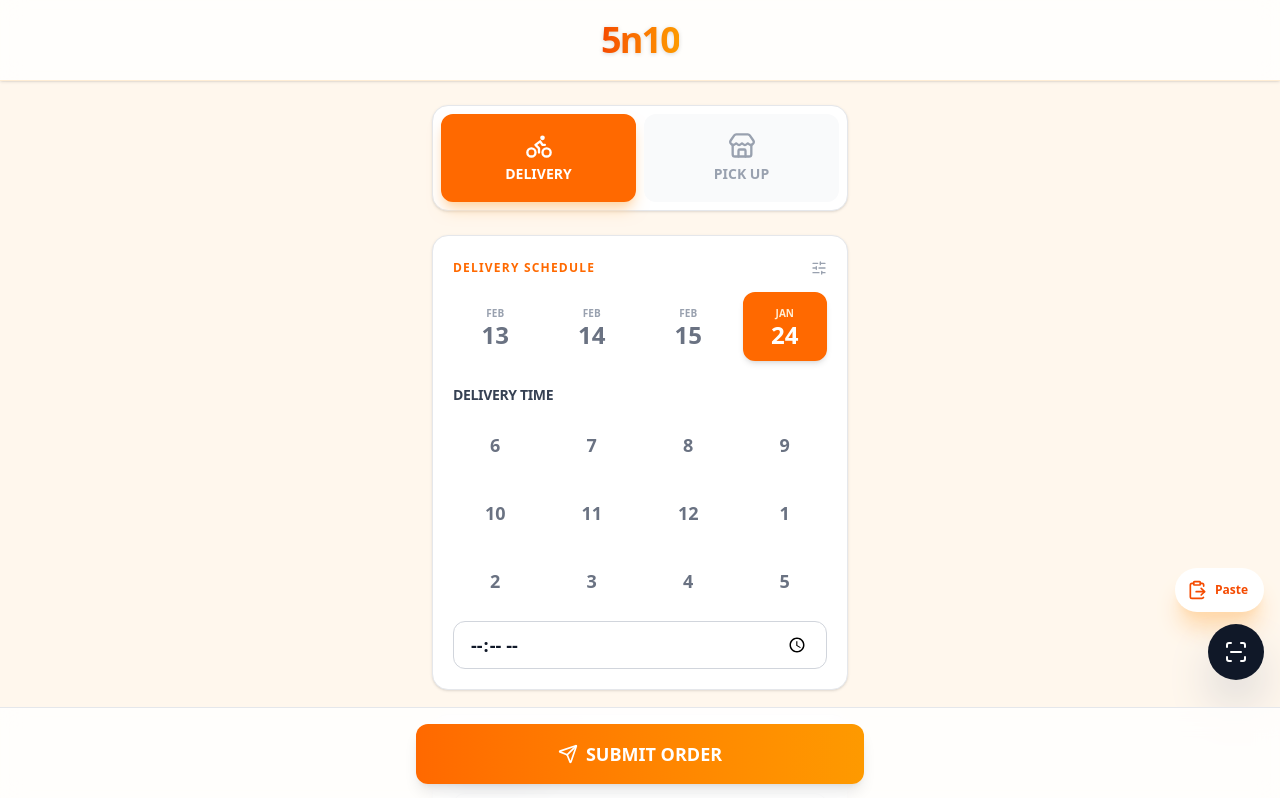
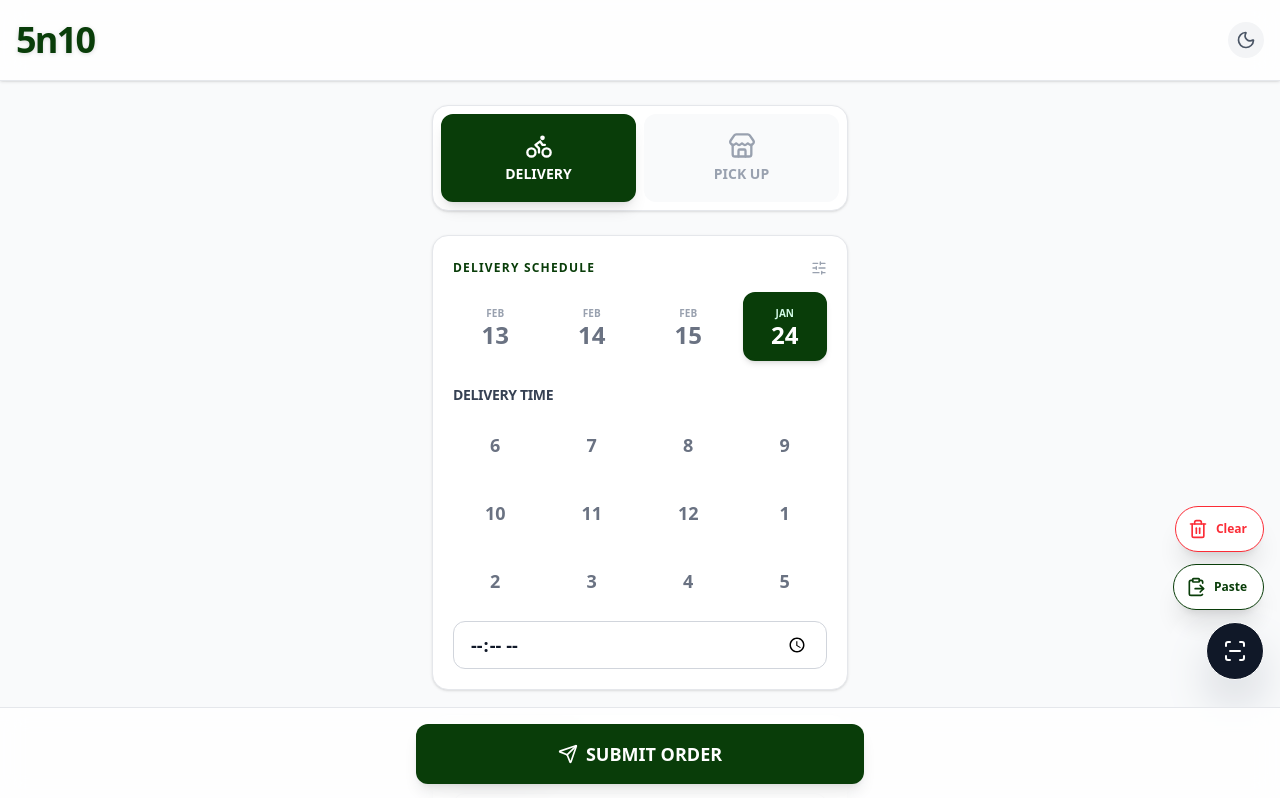
Before and after one commit to 2xe2ipii/bulakbot, a React (Vite) app: page / in a window 1280 px wide. Shown: the top 798 px of the page. Built offline with nearby package versions, Linux system fonts and the light colour scheme.

Commit message:
light mode dark mode

```diff
--- a/src/App.tsx
+++ b/src/App.tsx
@@ -1,10 +1,10 @@
 import { useState, useEffect } from 'react';
 import { useForm, FormProvider, type SubmitHandler, type DefaultValues } from 'react-hook-form';
 import { zodResolver } from '@hookform/resolvers/zod';
-import { Loader2, ScanLine, Send, Bike, Store, ChevronUp, ChevronDown, ClipboardPaste, Check } from 'lucide-react';
+import { Loader2, ScanLine, Send, Bike, Store, ChevronUp, ChevronDown, ClipboardPaste, Check, Trash2, Moon, Sun } from 'lucide-react';
 
 import { OrderSchema, type OrderFormValues } from './lib/schema';
-import { parseOrderText } from './lib/parser'; // <--- IMPORTED PARSER
+import { parseOrderText } from './lib/parser';
 import { submitOrderToSheet } from './lib/gas';
 import { cn, formatCurrency } from './lib/utils';
 
@@ -16,6 +16,30 @@ function App() {
   const [isParsing, setIsParsing] = useState(false);
   const [isSubmitting, setIsSubmitting] = useState(false);
   const [showInventory, setShowInventory] = useState(false);
+
+  // --- DARK MODE LOGIC ---
+  // 1. Check LocalStorage first. 2. Fallback to System preference.
+  const [isDarkMode, setIsDarkMode] = useState(() => {
+    if (typeof window !== 'undefined') {
+        const stored = localStorage.getItem('theme');
+        if (stored === 'dark') return true;
+        if (stored === 'light') return false;
+        return window.matchMedia('(prefers-color-scheme: dark)').matches;
+    }
+    return false;
+  });
+
+  // Apply the class manually
+  useEffect(() => {
+    const root = window.document.documentElement;
+    if (isDarkMode) {
+      root.classList.add('dark');
+      localStorage.setItem('theme', 'dark');
+    } else {
+      root.classList.remove('dark');
+      localStorage.setItem('theme', 'light');
+    }
+  }, [isDarkMode]);
 
   // State for the "Quick Paste" button feedback
   const [isPasting, setIsPasting] = useState(false);
@@ -68,7 +92,6 @@ function App() {
 
         const parsedData = parseOrderText(text);
 
-        // Populate Form
         (Object.keys(parsedData) as Array<keyof OrderFormValues>).forEach((key) => {
             const value = parsedData[key];
             if (value !== undefined && value !== null) {
@@ -77,12 +100,10 @@ function App() {
             }
         });
 
-        // Show inventory if needed
         if (parsedData.flowers && Object.values(parsedData.flowers).some(v => v > 0)) {
             setShowInventory(true);
         }
 
-        // Success Animation
         setPasteSuccess(true);
         setTimeout(() => setPasteSuccess(false), 2000);
 
@@ -99,7 +120,7 @@ function App() {
     try {
       data.total = data.amountPaid + data.balance;
       await submitOrderToSheet(data);
-      if(confirm("Submitted! Clear form?")) reset();
+      if(confirm("Submitted! Clear form?")) reset(defaultValues);
     } catch (error) {
       alert("Error: " + error);
     } finally {
@@ -109,13 +130,22 @@ function App() {
 
   return (
     <FormProvider {...methods}>
-      <div className="min-h-screen font-sans text-gray-900 pb-32 bg-orange-50 relative">
+      <div className="min-h-screen font-sans text-gray-900 dark:text-gray-100 pb-32 bg-gray-50 dark:bg-gray-900 relative transition-colors duration-300">
 
         {/* HEADER */}
-        <header className="sticky top-0 z-30 bg-white/80 backdrop-blur-md border-b border-orange-100 px-4 py-5 flex justify-center items-center shadow-sm">
-            <h1 className="text-4xl font-black tracking-tighter text-transparent bg-clip-text bg-gradient-to-r from-orange-600 to-amber-500 drop-shadow-sm">
+        <header className="sticky top-0 z-30 bg-white/80 dark:bg-gray-800/80 backdrop-blur-md border-b border-gray-200 dark:border-gray-700 px-4 py-5 flex justify-between items-center shadow-sm">
+            <h1 className="text-4xl font-black tracking-tighter text-[#093D09] dark:text-[#093D09] dark:text-emerald-500 drop-shadow-sm">
               5n10
             </h1>
+
+            {/* Dark Mode Toggle */}
+            <button
+              type="button"
+              onClick={() => setIsDarkMode(!isDarkMode)}
+              className="p-2 rounded-full bg-gray-100 dark:bg-gray-700 text-gray-600 dark:text-yellow-400 hover:bg-gray-200 dark:hover:bg-gray-600 transition-colors"
+            >
+              {isDarkMode ? <Sun size={20} /> : <Moon size={20} />}
+            </button>
         </header>
 
         <main className="max-w-md mx-auto px-4 py-6 space-y-6">
@@ -128,7 +158,7 @@ function App() {
           <form onSubmit={handleSubmit(onSubmit)} className="space-y-6">
 
             {/* TYPE SELECTOR */}
-            <div className="bg-white p-2 rounded-2xl shadow-sm border border-gray-200">
+            <div className="bg-white dark:bg-gray-800 p-2 rounded-2xl shadow-sm border border-gray-200 dark:border-gray-700">
                <div className="grid grid-cols-2 gap-2">
                   {['DELIVERY', 'PICK UP'].map((type) => (
                     <button
@@ -141,8 +171,8 @@ function App() {
                       className={cn(
                         "flex flex-col items-center justify-center gap-1 py-4 rounded-xl border-2 font-black transition-all",
                         watch('type') === type
-                          ? "border-orange-500 bg-orange-500 text-white shadow-lg shadow-orange-200"
-                          : "border-transparent bg-gray-50 text-gray-400 hover:bg-gray-100"
+                          ? "border-[#093D09] bg-[#093D09] text-white shadow-lg" // STRICT DARK GREEN
+                          : "border-transparent bg-gray-50 dark:bg-gray-700 text-gray-400 hover:bg-gray-100 dark:hover:bg-gray-600"
                       )}
                     >
                       {type === 'DELIVERY' ? <Bike size={28} /> : <Store size={28} />}
@@ -156,18 +186,18 @@ function App() {
             <DateSelector isPickUp={isPickUp} />
 
             {/* DETAILS */}
-            <div className="bg-white p-5 rounded-2xl shadow-sm border border-gray-200 space-y-4">
-              <h2 className="text-xs font-black uppercase tracking-widest text-orange-500">Contact Details</h2>
+            <div className="bg-white dark:bg-gray-800 p-5 rounded-2xl shadow-sm border border-gray-200 dark:border-gray-700 space-y-4">
+              <h2 className="text-xs font-black uppercase tracking-widest text-[#093D09] dark:text-emerald-400">Contact Details</h2>
               <FormInput label={isPickUp ? "Pick Up By" : "Delivered To"} name="deliveredTo" register={register} errors={errors} />
               <FormInput label="Contact #" name="contactNumber" register={register} errors={errors} type="text" placeholder="09xxxxxxxxx" />
               <FormInput label="Ordered By" name="orderedBy" register={register} errors={errors} />
-              {!isPickUp && <FormInput label="Address" name="address" type="textarea" register={register} errors={errors} />}
+              {!isPickUp && <FormInput label="Address" name="address" type="textarea" register={register} errors={errors} /> }
               <FormInput label="Card Message" name="cardMessage" type="textarea" register={register} errors={errors} />
             </div>
 
             {/* ORDER SPECS */}
-            <div className="bg-white p-5 rounded-2xl shadow-sm border border-gray-200 space-y-4">
-              <h2 className="text-xs font-black uppercase tracking-widest text-orange-500">Order Details</h2>
+            <div className="bg-white dark:bg-gray-800 p-5 rounded-2xl shadow-sm border border-gray-200 dark:border-gray-700 space-y-4">
+              <h2 className="text-xs font-black uppercase tracking-widest text-[#093D09] dark:text-emerald-400">Order Details</h2>
               <FormInput label="Order Summary" name="orderSummary" register={register} errors={errors} placeholder="e.g. 1 Dozen Red Roses" />
               <div className="grid grid-cols-2 gap-3">
                  <FormInput label="Code" name="code" register={register} errors={errors} placeholder="e.g. R01" />
@@ -177,18 +207,18 @@ function App() {
             </div>
 
             {/* INVENTORY */}
-            <div className="bg-white rounded-2xl shadow-sm border border-gray-200 overflow-hidden">
+            <div className="bg-white dark:bg-gray-800 rounded-2xl shadow-sm border border-gray-200 dark:border-gray-700 overflow-hidden">
               <button
                 type="button"
                 onClick={() => setShowInventory(!showInventory)}
-                className="w-full flex justify-between items-center p-5 bg-gray-50 hover:bg-gray-100 transition-colors"
+                className="w-full flex justify-between items-center p-5 bg-gray-50 dark:bg-gray-700 hover:bg-gray-100 dark:hover:bg-gray-600 transition-colors"
               >
-                <h2 className="text-xs font-black uppercase tracking-widest text-gray-500">Inventory Counts</h2>
+                <h2 className="text-xs font-black uppercase tracking-widest text-gray-500 dark:text-gray-300">Inventory Counts</h2>
                 {showInventory ? <ChevronUp size={16} /> : <ChevronDown size={16} />}
               </button>
 
               {showInventory && (
-                <div className="p-5 grid grid-cols-2 gap-3 bg-white border-t border-gray-100">
+                <div className="p-5 grid grid-cols-2 gap-3 bg-white dark:bg-gray-800 border-t border-gray-100 dark:border-gray-700">
                   {['localRed', 'localPink', 'localWhite', 'importedRed', 'twoTonePink', 'chinaPink', 'sunflower', 'carnation', 'tulips', 'stargazer'].map((f) => (
                     // @ts-ignore
                     <FormInput key={f} label={f.replace(/([A-Z])/g, ' $1').trim()} name={`flowers.${f}`} type="number" register={register} errors={errors} />
@@ -198,11 +228,11 @@ function App() {
             </div>
 
             {/* PAYMENT */}
-            <div className="bg-white p-5 rounded-2xl shadow-sm border border-gray-200 space-y-4">
+            <div className="bg-white dark:bg-gray-800 p-5 rounded-2xl shadow-sm border border-gray-200 dark:border-gray-700 space-y-4">
                <div className="flex justify-between items-center">
-                  <h2 className="text-xs font-black uppercase tracking-widest text-orange-500">Payment</h2>
+                  <h2 className="text-xs font-black uppercase tracking-widest text-[#093D09] dark:text-emerald-400">Payment</h2>
                   <div className={cn("px-2 py-1 rounded text-xs font-bold border",
-                    watch('status') === 'PAID' ? "bg-emerald-50 text-emerald-600 border-emerald-200" : "bg-red-50 text-red-600 border-red-200")}>
+                    watch('status') === 'PAID' ? "bg-emerald-50 dark:bg-emerald-900/30 text-emerald-600 dark:text-emerald-400 border-emerald-200 dark:border-emerald-800" : "bg-red-50 dark:bg-red-900/30 text-red-600 dark:text-red-400 border-red-200 dark:border-red-800")}>
                     {watch('status')}
                   </div>
                </div>
@@ -215,7 +245,7 @@ function App() {
                  <FormInput label="Balance" name="balance" type="number" step="0.01" register={register} errors={errors} />
               </div>
               {!isPickUp && <FormInput label="Del. Fee" name="deliveryFee" type="number" step="0.01" register={register} errors={errors} />}
-               <div className="mt-2 p-4 bg-gray-900 text-white rounded-xl flex justify-between items-center shadow-lg shadow-gray-200">
+               <div className="mt-2 p-4 bg-gray-900 dark:bg-black text-white rounded-xl flex justify-between items-center shadow-lg shadow-gray-200 dark:shadow-none">
                   <span className="text-sm font-bold uppercase text-gray-400">Total</span>
                   <span className="text-2xl font-black">{formatCurrency(Number(amountPaid) + Number(balance))}</span>
                </div>
@@ -225,16 +255,27 @@ function App() {
             {!isParsing && (
               <div className="fixed bottom-24 right-4 z-40 flex flex-col gap-3 items-end animate-in fade-in slide-in-from-bottom-10 duration-500">
 
-                {/* 1. QUICK PASTE BUTTON (Secondary) */}
+                {/* 1. CLEAR BUTTON */}
+                <button
+                    type="button"
+                    onClick={() => reset(defaultValues)}
+                    className="p-3 rounded-full bg-white dark:bg-gray-800 text-red-500 hover:bg-red-50 dark:hover:bg-red-900/20 shadow-xl active:scale-90 transition-all flex items-center gap-2 border dark:border-gray-700"
+                    title="Clear All Fields"
+                >
+                    <Trash2 size={20} />
+                    <span className="text-xs font-bold pr-1">Clear</span>
+                </button>
+
+                {/* 2. PASTE BUTTON */}
                 <button
                     type="button"
                     onClick={handleQuickPaste}
                     disabled={isPasting}
                     className={cn(
-                        "p-3 rounded-full shadow-xl shadow-orange-200 active:scale-90 transition-all flex items-center gap-2",
+                        "p-3 rounded-full shadow-xl active:scale-90 transition-all flex items-center gap-2 border dark:border-gray-700",
                         pasteSuccess
                             ? "bg-emerald-500 text-white"
-                            : "bg-white text-orange-600 hover:bg-orange-50"
+                            : "bg-white dark:bg-gray-800 text-[#093D09] dark:text-emerald-400 hover:bg-gray-50 dark:hover:bg-gray-700"
                     )}
                     title="Paste & Autofill"
                 >
@@ -245,15 +286,14 @@ function App() {
                     ) : (
                         <ClipboardPaste size={20} />
                     )}
-                    {/* Optional Label for clarity */}
                     <span className="text-xs font-bold pr-1">{pasteSuccess ? "Parsed!" : "Paste"}</span>
                 </button>
 
-                {/* 2. MAIN SCAN BUTTON (Primary) */}
+                {/* 3. SCAN BUTTON */}
                 <button
                     type="button"
                     onClick={() => setIsParsing(true)}
-                    className="bg-gray-900 text-white p-4 rounded-full shadow-2xl shadow-gray-400 active:scale-90 transition-all hover:bg-gray-800"
+                    className="bg-gray-900 dark:bg-black text-white p-4 rounded-full shadow-2xl shadow-gray-400 dark:shadow-black active:scale-90 transition-all hover:bg-gray-800 border dark:border-gray-700"
                     title="Open Scanner"
                 >
                     <ScanLine size={24} />
@@ -261,14 +301,15 @@ function App() {
               </div>
             )}
 
-            {/* FOOTER (Hidden when parsing) */}
+            {/* FOOTER */}
             {!isParsing && (
-                <div className="fixed bottom-0 left-0 right-0 p-4 bg-white/80 backdrop-blur-md border-t border-gray-200 z-40 animate-in slide-in-from-bottom duration-300">
+                <div className="fixed bottom-0 left-0 right-0 p-4 bg-white/80 dark:bg-gray-900/80 backdrop-blur-md border-t border-gray-200 dark:border-gray-800 z-40 animate-in slide-in-from-bottom duration-300">
                     <div className="max-w-md mx-auto">
                         <button
                             type="submit"
                             disabled={isSubmitting}
-                            className="w-full flex items-center justify-center gap-2 bg-gradient-to-r from-orange-500 to-amber-500 text-white py-4 rounded-xl font-black text-lg shadow-lg active:scale-95 transition-all disabled:opacity-70"
+                            // STRICT DARK GREEN
+                            className="w-full flex items-center justify-center gap-2 bg-[#093D09] text-white py-4 rounded-xl font-black text-lg shadow-lg active:scale-95 transition-all disabled:opacity-70"
                         >
                             {isSubmitting ? <Loader2 className="animate-spin" /> : <><Send size={20} /> SUBMIT ORDER</>}
                         </button>
--- a/src/components/DateSelector.tsx
+++ b/src/components/DateSelector.tsx
@@ -33,13 +33,12 @@ function CustomCalendarModal({
 
   return (
     <div className="fixed inset-0 z-50 bg-black/60 backdrop-blur-sm flex items-center justify-center p-4 animate-in fade-in duration-200">
-      {/* RESTORED: rounded-2xl for Modal */}
-      <div className="bg-white w-full max-w-sm rounded-2xl shadow-2xl overflow-hidden animate-in zoom-in-95 duration-200">
+      <div className="bg-white dark:bg-gray-800 w-full max-w-sm rounded-2xl shadow-2xl overflow-hidden animate-in zoom-in-95 duration-200">
 
-        {/* HEADER: Clean Orange Gradient */}
-        <div className="bg-gradient-to-r from-orange-500 to-amber-500 p-5 text-white flex justify-between items-center">
+        {/* HEADER: Solid #093D09 (No Gradients) */}
+        <div className="bg-[#093D09] p-5 text-white flex justify-between items-center">
              <div>
-                <p className="text-orange-100 font-bold text-xs uppercase tracking-widest mb-1">{title}</p>
+                <p className="text-emerald-100 font-bold text-xs uppercase tracking-widest mb-1">{title}</p>
                 <h3 className="text-2xl font-black tracking-tight">
                   {format(currentMonth, 'MMMM yyyy')}
                 </h3>
@@ -63,10 +62,10 @@ function CustomCalendarModal({
         </div>
 
         {/* Calendar Body */}
-        <div className="p-5 bg-white">
+        <div className="p-5 bg-white dark:bg-gray-800">
           <div className="grid grid-cols-7 mb-3">
             {weekDays.map(d => (
-              <div key={d} className="text-center text-xs font-bold text-gray-400 uppercase">
+              <div key={d} className="text-center text-xs font-bold text-gray-400 dark:text-gray-500 uppercase">
                 {d}
               </div>
             ))}
@@ -85,10 +84,10 @@ function CustomCalendarModal({
                   onClick={() => { onSelect(day); onClose(); }}
                   className={cn(
                     "h-10 w-full rounded-lg text-sm font-bold flex items-center justify-center transition-all",
-                    !isCurrentMonth && "text-gray-300",
-                    isCurrentMonth && !isSelected && "text-gray-700 hover:bg-orange-50 hover:text-orange-600",
-                    isCurrentMonth && isDayToday && !isSelected && "text-orange-500 font-black bg-orange-50",
-                    isSelected && "bg-orange-500 text-white shadow-md"
+                    !isCurrentMonth && "text-gray-300 dark:text-gray-700",
+                    isCurrentMonth && !isSelected && "text-gray-700 dark:text-gray-300 hover:bg-[#093D09]/10 hover:text-[#093D09] dark:hover:text-emerald-400",
+                    isCurrentMonth && isDayToday && !isSelected && "text-[#093D09] dark:text-emerald-400 font-black bg-[#093D09]/10",
+                    isSelected && "bg-[#093D09] text-white shadow-md"
                   )}
                 >
                   {format(day, 'd')}
@@ -99,11 +98,11 @@ function CustomCalendarModal({
         </div>
 
         {/* Footer */}
-        <div className="p-4 bg-gray-50 border-t border-gray-100">
+        <div className="p-4 bg-gray-50 dark:bg-gray-700 border-t border-gray-100 dark:border-gray-600">
           <button
             type="button"
             onClick={onClose}
-            className="w-full py-3 rounded-xl text-xs font-black text-gray-500 hover:text-gray-900 transition-colors uppercase tracking-widest"
+            className="w-full py-3 rounded-xl text-xs font-black text-gray-500 dark:text-gray-400 hover:text-gray-900 dark:hover:text-white transition-colors uppercase tracking-widest"
           >
             Cancel
           </button>
@@ -187,19 +186,19 @@ export function DateSelector({ isPickUp }: { isPickUp: boolean }) {
         title={calendarMode?.type === 'EDIT_PRESET' ? "Change Preset Date" : "Select Date"}
       />
 
-      <div className="bg-white p-5 rounded-2xl shadow-sm border border-gray-200 space-y-6">
+      <div className="bg-white dark:bg-gray-800 p-5 rounded-2xl shadow-sm border border-gray-200 dark:border-gray-700 space-y-6">
 
         {/* --- DATE SCHEDULE SECTION --- */}
         <div className="space-y-3">
           <div className="flex justify-between items-center h-6">
-            {/* NO DOTS HERE */}
-            <h2 className={cn("text-xs font-black uppercase tracking-widest transition-colors", isEditing ? "text-red-500" : "text-orange-500")}>
+            {/* STYLED with #093D09 */}
+            <h2 className={cn("text-xs font-black uppercase tracking-widest transition-colors", isEditing ? "text-red-500" : "text-[#093D09] dark:text-emerald-400")}>
               {isEditing ? "Editing Presets..." : (isPickUp ? "Pick Up Schedule" : "Delivery Schedule")}
             </h2>
             <button
               type="button"
               onClick={() => setIsEditing(!isEditing)}
-              className={cn("transition-colors active:scale-95", isEditing ? "text-red-500 bg-red-50 p-1.5 rounded-lg" : "text-gray-400 hover:text-orange-500")}
+              className={cn("transition-colors active:scale-95", isEditing ? "text-red-500 bg-red-50 p-1.5 rounded-lg" : "text-gray-400 hover:text-[#093D09] dark:hover:text-emerald-400")}
               title="Configure Presets"
             >
               <SlidersHorizontal size={16} />
@@ -229,11 +228,11 @@ export function DateSelector({ isPickUp }: { isPickUp: boolean }) {
                     isEditing
                         ? "border-red-200 bg-red-50/50 text-red-700 hover:border-red-300" // Edit Mode
                         : isSelected
-                            ? "border-orange-500 bg-orange-500 text-white shadow-md" // Selected
-                            : "border-transparent bg-white text-gray-500 hover:bg-orange-50" // Default
+                            ? "border-[#093D09] bg-[#093D09] text-white shadow-md" // Selected (#093D09)
+                            : "border-transparent bg-white dark:bg-gray-700 text-gray-500 dark:text-gray-400 hover:bg-[#093D09]/5 dark:hover:bg-gray-600" // Default
                   )}
                 >
-                    <span className={cn("text-[10px] font-bold uppercase mb-0.5", isSelected ? "text-orange-100" : "text-gray-400")}>{format(dateObj, 'MMM')}</span>
+                    <span className={cn("text-[10px] font-bold uppercase mb-0.5", isSelected ? "text-emerald-100" : "text-gray-400 dark:text-gray-500")}>{format(dateObj, 'MMM')}</span>
                     <span className="text-2xl font-black leading-none">{format(dateObj, 'd')}</span>
 
                     {isEditing && (
@@ -251,19 +250,19 @@ export function DateSelector({ isPickUp }: { isPickUp: boolean }) {
                    className={cn(
                     "relative flex flex-col items-center justify-center rounded-xl border-2 transition-all cursor-pointer active:scale-95",
                      isCustomDate
-                      ? "border-orange-500 bg-orange-500 text-white shadow-md"
-                      : "border-transparent bg-white text-gray-500 hover:bg-orange-50"
+                      ? "border-[#093D09] bg-[#093D09] text-white shadow-md"
+                      : "border-transparent bg-white dark:bg-gray-700 text-gray-500 dark:text-gray-400 hover:bg-[#093D09]/5 dark:hover:bg-gray-600"
                    )}
                 >
-                   {!isCustomDate && <span className="text-[10px] font-bold uppercase mb-1 text-gray-400">OTHER</span>}
+                   {!isCustomDate && <span className="text-[10px] font-bold uppercase mb-1 text-gray-400 dark:text-gray-500">OTHER</span>}
 
                    {isCustomDate && targetDate ? (
                      <>
-                       <span className="text-[10px] font-bold uppercase mb-0.5 text-orange-100">{format(new Date(targetDate), 'MMM')}</span>
+                       <span className="text-[10px] font-bold uppercase mb-0.5 text-emerald-100">{format(new Date(targetDate), 'MMM')}</span>
                        <span className="text-2xl font-black leading-none">{format(new Date(targetDate), 'd')}</span>
                      </>
                    ) : (
-                     <CalendarIcon size={20} className="text-gray-300" />
+                     <CalendarIcon size={20} className="text-gray-300 dark:text-gray-500" />
                    )}
                 </button>
             )}
@@ -272,7 +271,7 @@ export function DateSelector({ isPickUp }: { isPickUp: boolean }) {
 
         {/* --- TIME SELECTION SECTION --- */}
         <div className="space-y-3">
-          <label className="text-sm font-bold text-gray-700 uppercase tracking-tight block">
+          <label className="text-sm font-bold text-gray-700 dark:text-gray-300 uppercase tracking-tight block">
               {isPickUp ? "Pick Up Time" : "Delivery Time"}
           </label>
 
@@ -290,8 +289,8 @@ export function DateSelector({ isPickUp }: { isPickUp: boolean }) {
                     className={cn(
                     "py-3 rounded-xl text-lg font-bold border-2 transition-all active:scale-95",
                     isSelected
-                        ? "bg-white border-orange-500 text-orange-600 shadow-sm"
-                        : "bg-white border-transparent text-gray-500 hover:bg-orange-50"
+                        ? "bg-white dark:bg-gray-700 border-[#093D09] text-[#093D09] dark:text-emerald-400 shadow-sm"
+                        : "bg-white dark:bg-gray-700 border-transparent text-gray-500 dark:text-gray-400 hover:bg-[#093D09]/5 dark:hover:bg-gray-600"
                     )}
                 >
                     {displayHour}
@@ -303,7 +302,7 @@ export function DateSelector({ isPickUp }: { isPickUp: boolean }) {
           <input
               type="time"
               {...register('deliveryTime')}
-              className="w-full h-12 px-4 border border-gray-300 rounded-xl text-center font-bold text-lg focus:outline-none focus:ring-2 focus:ring-orange-500 focus:border-transparent"
+              className="w-full h-12 px-4 border border-gray-300 dark:border-gray-600 dark:bg-gray-700 dark:text-white rounded-xl text-center font-bold text-lg focus:outline-none focus:ring-2 focus:ring-[#093D09] focus:border-transparent"
           />
         </div>
       </div>
--- a/src/index.css
+++ b/src/index.css
@@ -1,4 +1,10 @@
 @import "tailwindcss";
+
+/* CRITICAL FIX FOR TAILWIND V4
+   This overrides the default system-based dark mode
+   and forces it to check for the ".dark" class instead.
+*/
+@custom-variant dark (&:where(.dark, .dark *));
 
 :root {
   font-family: Inter, system-ui, Avenir, Helvetica, Arial, sans-serif;
```
Also changed, not shown: src/components/ui/FormFields.tsx (+8 -10 lines).
